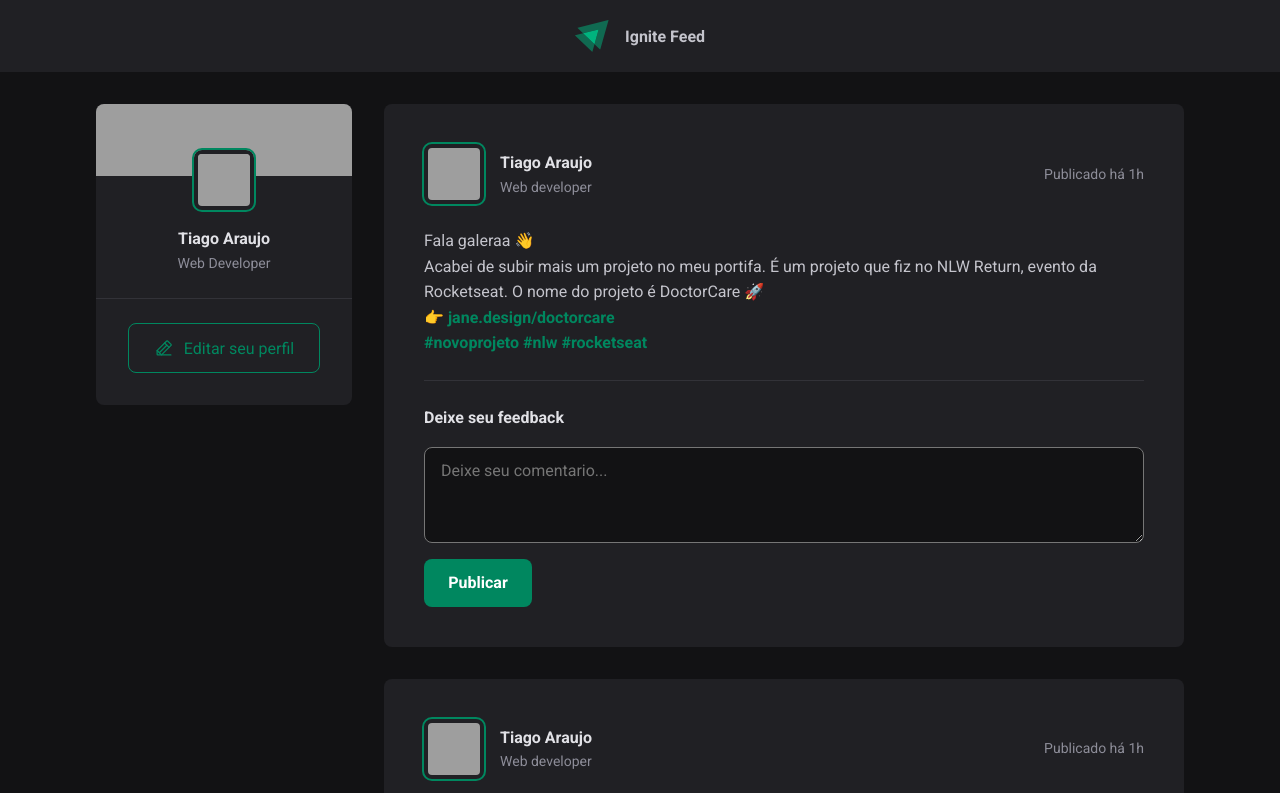
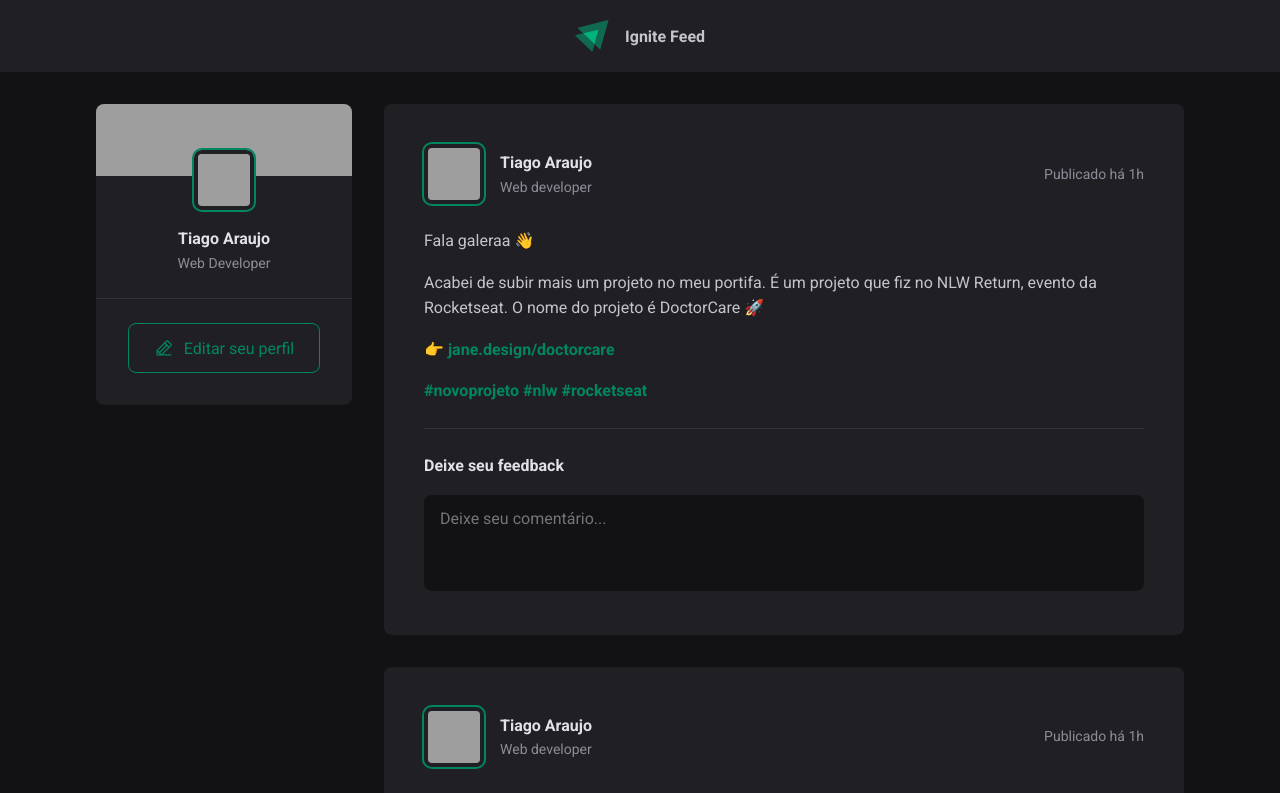
Before and after one commit to TiagoAraujoDev/fundaments-reatcjs, a React (Vite) app: page / in a window 1280 px wide. Shown: the top 793 px of the page. Built offline with nearby package versions, Linux system fonts and the light colour scheme; grey boxes are pictures that could not be loaded.

Commit message:
Fix: Style details

```diff
--- a/src/components/Post.jsx
+++ b/src/components/Post.jsx
@@ -1,4 +1,5 @@
 import styles from "./Post.module.css";
+
 export function Post() {
   return (
     <article className={styles.post}>
@@ -25,7 +26,7 @@ export function Post() {
           no NLW Return, evento da Rocketseat. O nome do projeto é DoctorCare 🚀
         </p>
         <p>
-          👉{" "}<a href="">jane.design/doctorcare</a>
+          👉 <a href="">jane.design/doctorcare</a>
         </p>
         <p>
           <a href="">#novoprojeto</a>{" "}
@@ -33,11 +34,13 @@ export function Post() {
           <a href="">#rocketseat</a>
         </p>
       </div>
-      <div className={styles.commentform}>
+      <form className={styles.commentForm}>
         <strong>Deixe seu feedback</strong>
-        <textarea placeholder="Deixe seu comentario..."></textarea>
-        <button>Publicar</button>
-      </div>
+        <textarea placeholder="Deixe seu comentário..." />
+        <footer>
+          <button type="submit">Publicar</button>
+        </footer>
+      </form>
     </article>
   );
 }
--- a/src/components/Post.module.css
+++ b/src/components/Post.module.css
@@ -55,9 +55,12 @@
 }
 
 .content p {
-  /* margin-bottom: 1rem; */
   color: var(--gray-300);
   line-height: 160%;
+}
+
+.content p + p {
+  margin-top: 1rem;
 }
 
 .content p a {
@@ -71,28 +74,44 @@
   color: var(--green-300);
 }
 
-.commentform {
+.commentForm {
   border-top: 1px solid var(--gray-600);
   margin-top: 1.5rem;
   padding-top: 1.5rem;
-  display: flex;
-  flex-direction: column;
-  gap: 1rem;
 }
 
-.commentform strong {
+.commentForm strong {
+  display: block;
+  width: 100%;
   color: var(--gray-100);
   line-height: 160%;
+  margin-bottom: 1rem;
 }
 
-.commentform textarea {
+.commentForm textarea {
+  width: 100%;
+  height: 6rem;
+  padding: 0.8125rem 1rem;
   background: var(--gray-900);
-  height: 6rem;
+  color: var(--gray-100);
+  line-height: 140%;
+  border: none;
   border-radius: 8px;
-  padding: 0.8125rem 1rem;
+  resize: none;
 }
 
-.commentform button {
+.commentForm footer {
+  visibility: hidden;
+  max-height: 0;
+}
+
+.commentForm:focus-within footer {
+  visibility: visible;
+  max-height: none;
+  margin-top: 1rem;
+}
+
+.commentForm button[type=submit] {
   display: flex;
   justify-content: center;
   align-items: center;
@@ -107,9 +126,11 @@
   font-weight: bold;
   color: var(--white);
 
+  cursor: pointer;
+
   transition: background 0.1s;
 }
 
-.commentform button:hover {
+.commentForm button:hover {
   background: var(--green-300);
 }
--- a/src/global.css
+++ b/src/global.css
@@ -12,6 +12,11 @@
   --green-500: #00875f;
 
   --red-300: #F75A68;
+}
+
+:focus {
+  outline: transparent;
+  box-shadow: 0 0 0 2px var(--green-500);
 }
 
 * {
```
